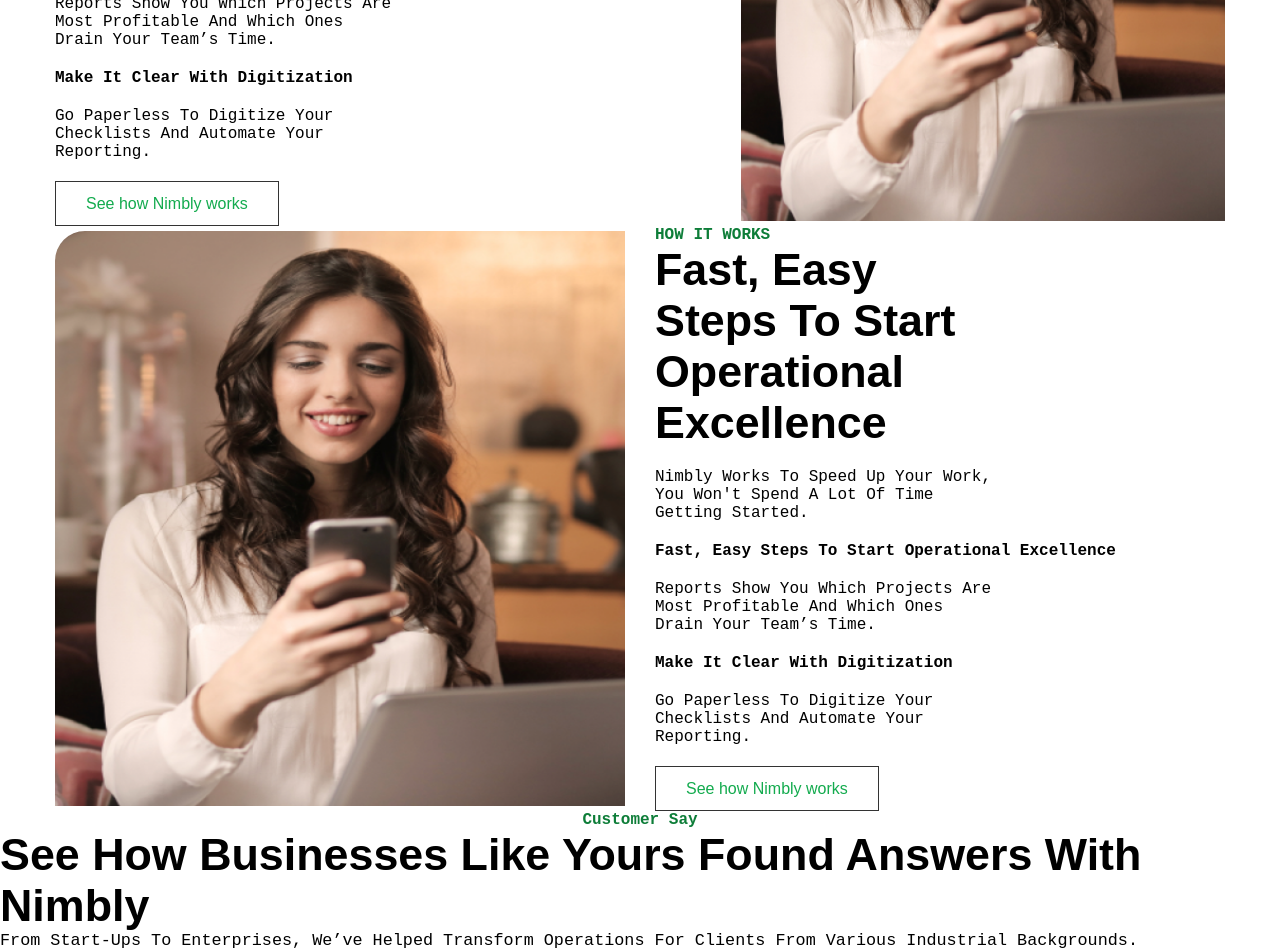
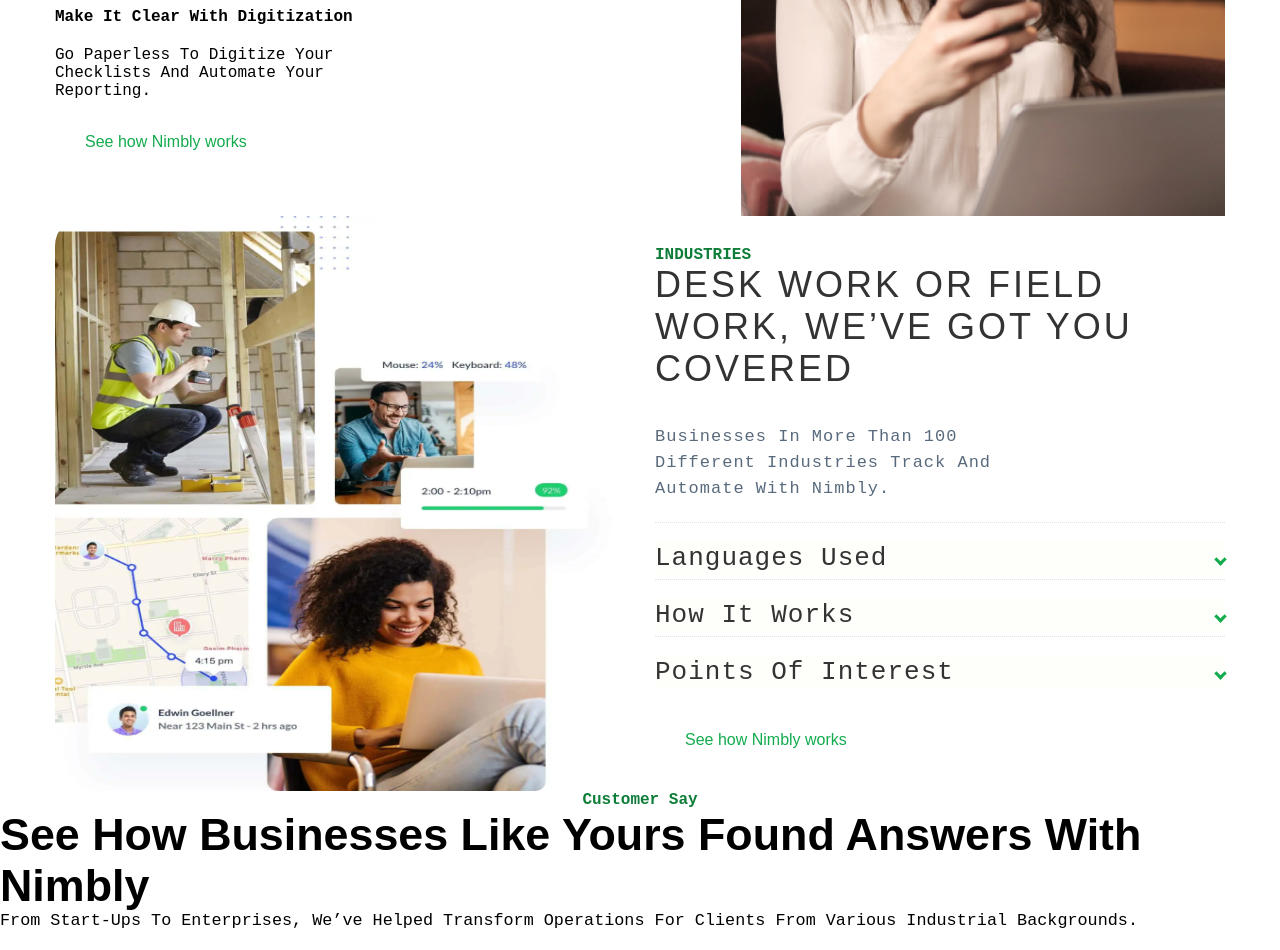
Before and after one commit to aliy71/nimbly_technologies, a plain HTML site: page index.html in a window 1280 px wide. Shown: the part 2640-3590 px from the top of the page. Drawn offline with Linux system fonts and the light colour scheme.

Commit message:
accardion html css

```diff
--- a/css/main.css
+++ b/css/main.css
@@ -1,11 +1,11 @@
-*{
+* {
   margin: 0;
   padding: 0;
   box-sizing: border-box;
   font-size: 16px;
 }
 
-.__app{
+.__app {
   width: 100%;
   height: 100%;
   text-transform: capitalize;
@@ -13,35 +13,35 @@
   font-family: monospace;
 }
 
-:root{
-    --black-color:#333333;
-    --btn-bg-green-color:#13AB4E;
+:root {
+  --black-color: #333333;
+  --btn-bg-green-color: #13ab4e;
   --white-color: #fff;
-    --dark-green:#0d7d38;
+  --dark-green: #0d7d38;
 }
 
-.container{
-    width: calc(1440px - 2*135px);
+.container {
+  width: calc(1440px - 2 * 135px);
   margin: 0 auto;
 }
 
-.d-flex{
+.d-flex {
   display: flex;
   justify-content: space-between;
   align-items: center;
   gap: 30px;
 }
 
-li{
+li {
   list-style: none;
 }
 
-a{
+a {
   text-decoration: none;
   color: var(--black-color);
 }
 
-.btn{
+.btn {
   padding: 12.5px 30px;
   background: var(--btn-bg-green-color);
   border: none;
@@ -49,16 +49,16 @@ a{
   cursor: pointer;
 }
 
-.out-line{
+.out-line {
   background: none;
   color: var(--black-color);
 }
 
-span{
+span {
   color: var(--btn-bg-green-color);
 }
 
-.title{
+.title {
   font-size: 1rem;
   font-weight: 400;
   text-align: center;
@@ -66,33 +66,34 @@ span{
   font-weight: 600;
 }
 
-img{
+img {
   width: 100%;
 }
 
-h1{
+h1 {
   font-size: 2.8rem;
   font-family: sans-serif;
 }
 
-.text{
+.text {
   font-size: 1.05rem;
 }
+
 /* style to header section by M.Aliy */
 
-header{
+header {
   width: 100%;
   padding: 30px 0;
 }
 
-.header{
+.header {
   position: relative;
   width: 100%;
   height: 100%;
   z-index: 1;
 }
 
-.header::before{
+.header::before {
   position: absolute;
   top: -15%;
   left: -5%;
@@ -100,59 +101,59 @@ header{
   width: 1980px;
   height: 100%;
   background: var(--btn-bg-green-color);
-    opacity: .15;
+  opacity: 0.15;
   rotate: -5deg;
   z-index: -1;
 }
 
-nav{
+nav {
   padding: 10px 0;
 }
 
-.field{
+.field {
   width: 100%;
   padding: 30px 0;
 }
 
-.row{
+.row {
   width: calc(100% / var(--count-box));
 }
 
 header .header .header-field .field .row h1,
-header .header .header-field .field .row h1 span{
+header .header .header-field .field .row h1 span {
   font-size: 3.2rem;
   font-family: sans-serif;
 }
 
-header .header-field .field .row .text{
+header .header-field .field .row .text {
   padding: 30px 0;
 }
 
-header .help_ways{
+header .help_ways {
   text-align: center;
   padding: 0 210px;
 }
 
-header .help_ways h1{
+header .help_ways h1 {
   padding: 15px 0;
 }
 
 /* Style to Main section by M.Aliy */
 
-main .features{
+main .features {
   position: relative;
   width: 100%;
   height: 100%;
   margin: 30px 0;
 }
 
-main .features .features-field .field{
+main .features .features-field .field {
   padding: 0 200px;
   z-index: 1;
   overflow: hidden;
 }
 
-main .features .features-field::before{
+main .features .features-field::before {
   position: absolute;
   content: " ";
   width: 100%;
@@ -162,23 +163,23 @@ main .features .features-field::before{
   border-bottom-right-radius: 15%;
   background: var(--btn-bg-green-color);
   z-index: -1;
-    opacity: .1;
+  opacity: 0.1;
   scale: 1;
 }
 
-main .features .features-field .field h1{
+main .features .features-field .field h1 {
   text-align: center;
 }
 
-main .features .features-field .field .navbar{
+main .features .features-field .field .navbar {
   width: 100%;
   border-radius: 30px;
-    background:#0aaa471e;
+  background: #0aaa471e;
   gap: 0;
   margin: 20px 0;
 }
 
-main .features .features-field .field .navbar li{
+main .features .features-field .field .navbar li {
   width: 20%;
   height: 100%;
   padding: 20px 2px;
@@ -186,50 +187,49 @@ main .features .features-field .field .navbar li{
   justify-content: center;
   align-items: center;
   gap: 0;
-    transition: all .5s ease;
+  transition: all 0.5s ease;
 }
 
-
 main .features .features-field .field .navbar li:hover,
-main .features .features-field .field .navbar li:focus{
+main .features .features-field .field .navbar li:focus {
   background: var(--white-color);
 }
 
-main .features .features-field .field .navbar li:hover a{
+main .features .features-field .field .navbar li:hover a {
   color: var(--btn-bg-green-color);
 }
 
-main .features .features-field .field .navbar li img{
+main .features .features-field .field .navbar li img {
   width: 20%;
 }
 
-main .features .features-field .field .navbar li a{
+main .features .features-field .field .navbar li a {
   text-align: center;
   width: 80%;
   color: var(--black-color);
-    font-size: .7rem;
+  font-size: 0.7rem;
 }
 
-main .features .text{
+main .features .text {
   text-align: center;
 }
 
-main .features .features-field .field .text a{
+main .features .features-field .field .text a {
   color: var(--btn-bg-green-color);
   text-decoration: underline;
 }
 
-main .features .features-field .field .add{
+main .features .features-field .field .add {
   display: none;
 }
 
-main .features .features-statistics{
+main .features .features-statistics {
   padding: 0 200px;
   gap: 0px;
   justify-content: center;
 }
 
-main .features .features-statistics .row{
+main .features .features-statistics .row {
   position: relative;
   flex-direction: column;
   gap: 0;
@@ -237,73 +237,229 @@ main .features .features-statistics .row{
   /* border: 1px solid; */
 }
 
-main .features .features-statistics .row::after{
+main .features .features-statistics .row::after {
   position: absolute;
   top: 25%;
   left: 110%;
   content: " ";
   width: 1px;
   height: 50px;
-    background: #DEDEDE;
+  background: #dedede;
 }
-main .features .features-statistics .row:last-child::after{
+
+main .features .features-statistics .row:last-child::after {
   width: 0;
   height: 0;
 }
-main .features .features-statistics .row h3{
+
+main .features .features-statistics .row h3 {
   padding: 5px 0;
+}
 
-}
-main .features .features-statistics .row h3 span{
+main .features .features-statistics .row h3 span {
   font-size: 2.8rem;
 }
 
-main .features .features-statistics .row .text{
-    font-size: .8rem;
+main .features .features-statistics .row .text {
+  font-size: 0.8rem;
 }
 
-main .works{
+main .works {
   width: 100%;
 }
 
-main .works .works-field .col{
+main .works .works-field .col {
   width: 100%;
 }
 
-main .works .works-field .col:last-child{
+main .works .works-field .col:last-child {
   flex-direction: row-reverse;
 }
 
-main .works .works-field .col .row .title{
+main .works .works-field .col .row .title {
   text-align: start;
 }
 
-main .works .works-field .col .row h1{
-    width: 60%;
+main .works .works-field .col .row h1 {
+  width: 100%;
+  font-size: 40px;
 }
 
-main .works .works-field .col .row .text{
+main .works .works-field .col .row .text {
   width: 60%;
   font-size: 1rem;
   padding: 20px 0;
 }
 
-main .works .works-field .col .row .btn{
-    border: 1px solid;
-}
-
-main .works .works-field .col .row .img{
+main .works .works-field .col .row .img {
   position: relative;
   margin-left: auto;
   width: 85%;
   height: 575px;
 }
 
-main .works .works-field .col .row .img img{
+main .works .works-field .col .row .img img {
   height: 100%;
   border-top-left-radius: 30px;
 }
 
-main .works .works-field .col:last-child .row .img{
+main .works .works-field .col:last-child .row .img {
   width: 100%;
 }
+
+main .works .works-field .col:last-child .row .transition,
+main .works .works-field .col:last-child .row ul li i:before,
+main .works .works-field .col:last-child .row ul li i:after,
+main .works .works-field .col:last-child .row p {
+  transition: all 0.25s ease-in-out;
+}
+
+main .works .works-field .col:last-child .row .flipIn,
+main .works .works-field .col:last-child .row ul li,
+main .works .works-field .col:last-child .row h1 {
+  animation: flipdown 0.5s ease both;
+}
+
+main .works .works-field .col:last-child .row .no-select,
+main .works .works-field .col:last-child .row h2 {
+  -webkit-tap-highlight-color: rgba(0, 0, 0, 0);
+  -webkit-touch-callout: none;
+  -webkit-user-select: none;
+  -khtml-user-select: none;
+  -moz-user-select: none;
+  -ms-user-select: none;
+  user-select: none;
+}
+
+main .works .works-field .col:last-child .row h1,
+main .works .works-field .col:last-child .row h2 {
+  color: var(--black-color);
+}
+
+main .works .works-field .col:last-child .row h1 {
+  text-transform: uppercase;
+  font-size: 36px;
+  line-height: 42px;
+  letter-spacing: 3px;
+  font-weight: 100;
+}
+
+main .works .works-field .col:last-child .row h2 {
+  font-size: 26px;
+  line-height: 34px;
+  font-weight: 300;
+  letter-spacing: 1px;
+  display: block;
+  background-color: #fefffa;
+  margin: 0;
+  cursor: pointer;
+}
+
+main .works .works-field .col:last-child .row p {
+  color: rgba(48, 69, 92, 0.8);
+  font-size: 17px;
+  line-height: 26px;
+  letter-spacing: 1px;
+  position: relative;
+  overflow: hidden;
+  max-height: 800px;
+  opacity: 1;
+  transform: translate(0, 0);
+  margin-top: 14px;
+  z-index: 2;
+}
+
+main .works .works-field .col:last-child .row ul {
+  list-style: none;
+  perspective: 900;
+  padding: 0;
+  margin: 0;
+}
+main .works .works-field .col:last-child .row ul li {
+  position: relative;
+  padding: 0;
+  margin: 0;
+  padding-bottom: 4px;
+  padding-top: 18px;
+  border-top: 1px dotted #dce7eb;
+}
+main .works .works-field .col:last-child .row ul li:nth-of-type(1) {
+  animation-delay: 0.5s;
+}
+main .works .works-field .col:last-child .row ul li:nth-of-type(2) {
+  animation-delay: 0.75s;
+}
+main .works .works-field .col:last-child .row ul li:nth-of-type(3) {
+  animation-delay: 1s;
+}
+main .works .works-field .col:last-child .row ul li:last-of-type {
+  padding-bottom: 0;
+}
+main .works .works-field .col:last-child .row ul li i {
+  position: absolute;
+  transform: translate(-6px, 0);
+  margin-top: 16px;
+  right: 0;
+}
+main .works .works-field .col:last-child .row ul li i:before,
+main .works .works-field .col:last-child .row ul li i:after {
+  content: "";
+  position: absolute;
+  background-color: var(--btn-bg-green-color);
+  width: 3px;
+  height: 9px;
+}
+main .works .works-field .col:last-child .row ul li i:before {
+  transform: translate(-2px, 0) rotate(45deg);
+}
+main .works .works-field .col:last-child .row ul li i:after {
+  transform: translate(2px, 0) rotate(-45deg);
+}
+main .works .works-field .col:last-child .row ul li input[type="checkbox"] {
+  position: absolute;
+  cursor: pointer;
+  width: 100%;
+  height: 100%;
+  z-index: 1;
+  opacity: 0;
+}
+main .works .works-field .col:last-child .row ul li input[type="checkbox"]:checked ~ p {
+  margin-top: 0;
+  max-height: 0;
+  opacity: 0;
+  transform: translate(0, 50%);
+}
+main .works .works-field .col:last-child .row ul li input[type="checkbox"]:checked ~ i:before {
+  transform: translate(2px, 0) rotate(45deg);
+}
+main .works .works-field .col:last-child .row ul li input[type="checkbox"]:checked ~ i:after {
+  transform: translate(-2px, 0) rotate(-45deg);
+}
+
+@keyframes flipdown {
+  0% {
+    opacity: 0;
+    transform-origin: top center;
+    transform: rotateX(-90deg);
+  }
+  5% {
+    opacity: 1;
+  }
+  80% {
+    transform: rotateX(8deg);
+  }
+  83% {
+    transform: rotateX(6deg);
+  }
+  92% {
+    transform: rotateX(-3deg);
+  }
+  100% {
+    transform-origin: top center;
+    transform: rotateX(0deg);
+  }
+}
+
+main .works .works-field .col:last-child .row .btn{
+    margin-top: 30px;
+}
--- a/index.html
+++ b/index.html
@@ -195,22 +195,35 @@
             </div>
             <div class="col d-flex" style="--count-box: 2">
               <div class="row">
-                <h3 class="title">HOW IT WORKS</h3>
-                <h1>Fast, easy steps to start Operational Excellence</h1>
+                <h3 class="title">INDUSTRIES</h3>
+                <h1>Desk work or field work,
+                  we’ve got you covered
+                </h1>
                 <p class="text">
-                  Nimbly works to speed up your work,
-                  you won't spend a lot of time getting started.
+                  Businesses in more than 100 different industries track and
+automate with Nimbly.
                 </p>
-                <h5>Fast, easy steps to start Operational Excellence</h5>
-                <p class="text">
-                  Reports show you which projects are most profitable and which
-                  ones drain your team’s time.
-                </p>
-                <h5>Make it clear with digitization</h5>
-                <p class="text">
-                  Go paperless to digitize your checklists and automate your
-                  reporting.
-                </p>
+                <ul>
+                  <li>
+                    <input type="checkbox" checked>
+                    <i></i>
+                    <h2>Languages Used</h2>
+                    <p>This page was written in HTML and CSS. The CSS was compiled from SASS. I used Normalize as my CSS reset and -prefix-free to save myself some headaches. I haven't quite gotten the hang of Slim for compiling into HTML, but someday I'll use it since its syntax compliments that of SASS. Regardless, this could all be done in plain HTML and CSS.</p>
+                  </li>
+                  <li>
+                    <input type="checkbox" checked>
+                    <i></i>
+                    <h2>How it Works</h2>
+                    <p>Using the sibling and checked selectors, we can determine the styling of sibling elements based on the checked state of the checkbox input element. One use, as demonstrated here, is an entirely CSS and HTML accordion element. Media queries are used to make the element responsive to different screen sizes.</p>
+                  </li>
+                  <li>
+                    <input type="checkbox" checked>
+                    <i></i>
+                    <h2>Points of Interest</h2>
+                    <p>By making the open state default for when :checked isn't detected, we can make this system accessable for browsers that don't recognize :checked. The fallback is simply an open accordion. The accordion can be manipulated with Javascript (if needed) by changing the "checked" property of the input element.</p>
+                  </li>
+                </ul>
+
                 <button class="btn out-line">
                   <span>See how Nimbly works</span>
                   <i></i>
@@ -218,7 +231,7 @@
               </div>
               <div class="row">
                 <div class="img">
-                  <img src="./img/works_1.png" alt="">
+                  <img src="./img/work_2.png" alt="">
                 </div>
               </div>
             </div>
```
Also changed, not shown: img/work_2.png (renamed from img/industries.png). Lines whose indentation alone changed are shown as unchanged.
